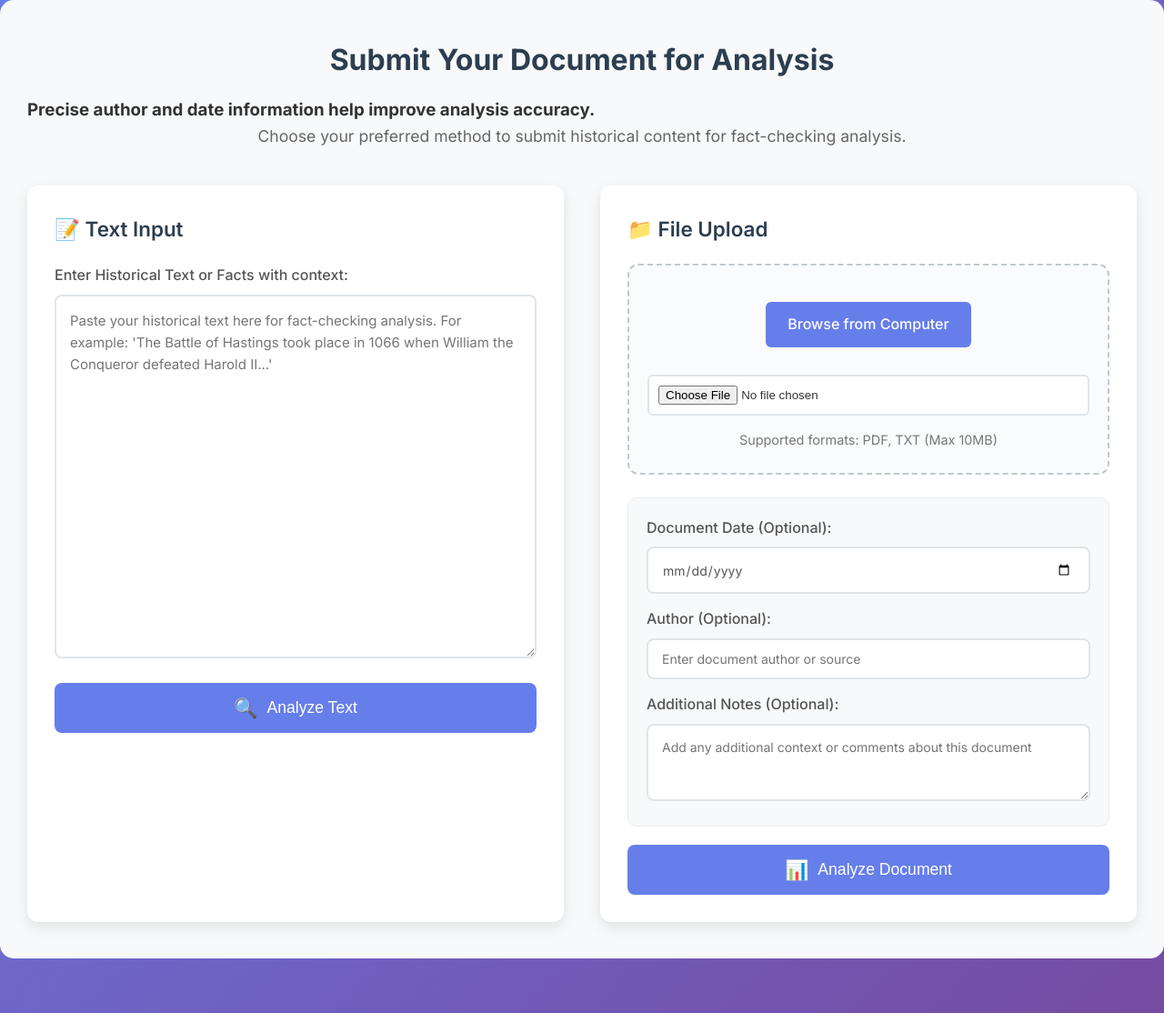
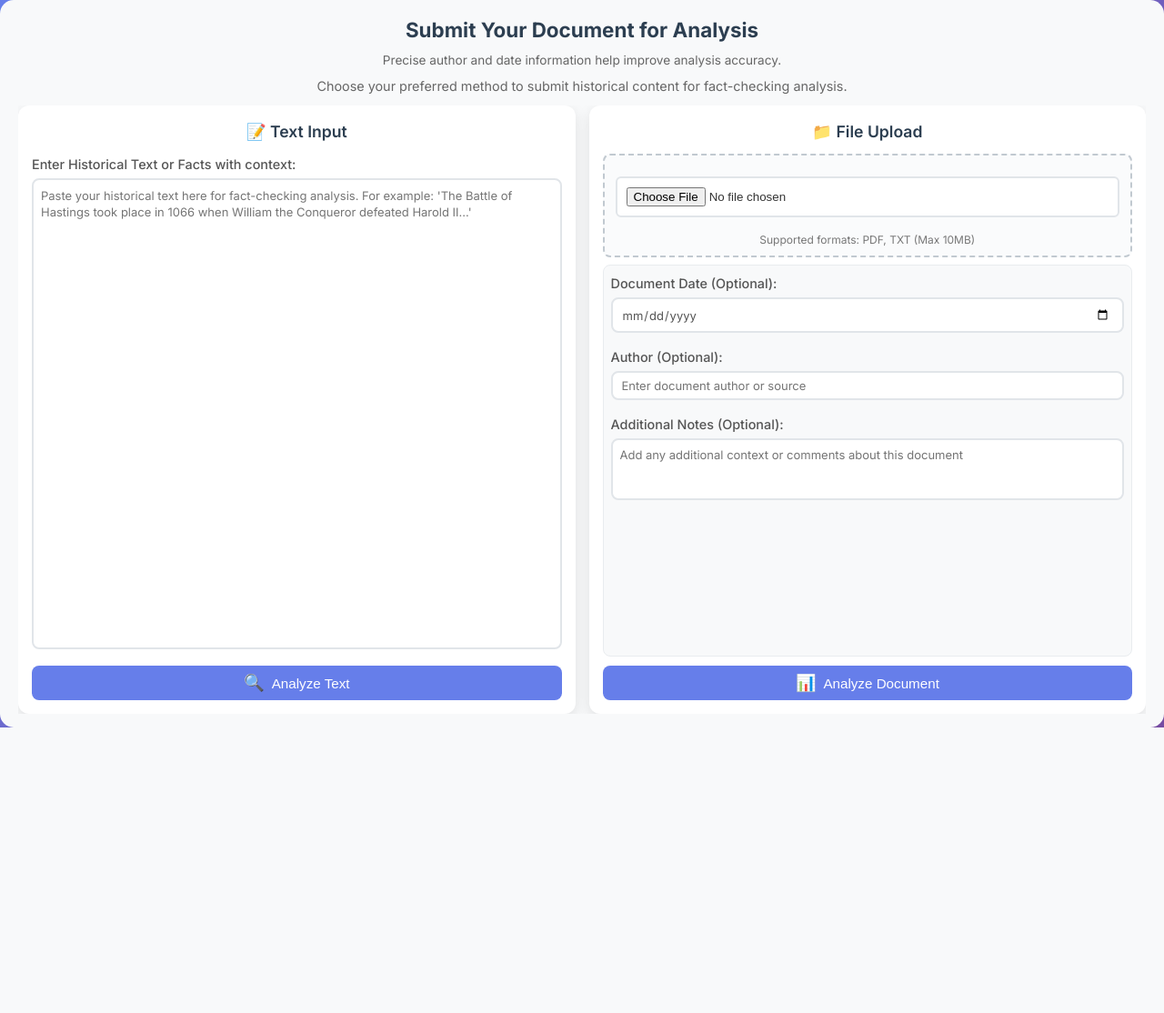
Before and after one commit to Dori-Tos/mistral-ai-project, a Flask app: page /import in a window 1280 px wide. Shown: the whole page at 91% size. After the commit the page ends 800 px from the top, so only its background shows below. Run offline with Flask 3, Linux system fonts and the light colour scheme; some libraries are stand-ins or nearby versions.

Commit message:
changed index layout and import file layout for better appearance

```diff
--- a/aiFeatures/MistralClient.py
+++ b/aiFeatures/MistralClient.py
@@ -298,7 +298,7 @@
             "accuracy": string,          # What do the PROVIDED SOURCES say? Quote them directly. If sources are empty, say "No sources available to verify"
             "biases": string,            # Any biases in the claim presentation (based on sources only)
             "contextualization": string, # Context from the PROVIDED SOURCES only. If no context available, say so.
-            "references": [string],      # List EXACT sources from the text above (document names, page numbers, or Wikipedia sections)
+            "references": [string],      # Extract ONLY the actual source citations from the SOURCES text above. Look for patterns like "Document: [filename]" followed by "Page X" or "Pages X-Y", or "Article: [name]" followed by "Section: [section name]". Format as: "[Document/Article name] - Page(s) X" or "[Article name] - Section: [section]". DO NOT include RAG query strings or tool call syntax.
             "score": int                 # 0=no sources or contradicted, 1=partial info, 2=mostly verified, 3=fully verified from sources
         }}
 
--- a/app/static/css/style.css
+++ b/app/static/css/style.css
@@ -11,6 +11,13 @@
     color: #333;
     background: linear-gradient(135deg, #667eea 0%, #764ba2 100%);
     min-height: 100vh;
+    height: 100vh;
+    overflow: hidden;
+}
+
+html {
+    overflow: hidden;
+    height: 100vh;
 }
 
 .container {
@@ -110,76 +121,122 @@
 
 /* Input Section */
 .input-section {
-    margin-bottom: 60px;
-    padding: 40px 0;
+    margin-bottom: 0;
+    padding: 15px 20px;
     background: #f8f9fa;
     border-radius: 15px;
-    padding: 40px 30px;
+    height: 100vh;
+    overflow: hidden;
+    display: flex;
+    flex-direction: column;
 }
 
 .input-section h2 {
-    font-size: 2em;
+    font-size: 1.4em;
     color: #2c3e50;
-    margin-bottom: 15px;
+    margin-bottom: 5px;
     text-align: center;
+}
+
+.input-section h3 {
+    font-size: 0.85em;
+    color: #666;
+    margin-bottom: 5px;
+    text-align: center;
+    font-weight: 400;
 }
 
 .section-description {
     text-align: center;
     color: #666;
-    margin-bottom: 40px;
-    font-size: 1.1em;
+    margin-bottom: 10px;
+    font-size: 0.9em;
 }
 
 .input-methods {
     display: grid;
     grid-template-columns: repeat(auto-fit, minmax(450px, 1fr));
-    gap: 40px;
+    gap: 15px;
+    flex: 1;
+    overflow: hidden;
 }
 
 .input-method {
     background: white;
-    padding: 30px;
+    padding: 15px;
     border-radius: 12px;
     box-shadow: 0 5px 15px rgba(0, 0, 0, 0.1);
+    display: flex;
+    flex-direction: column;
+    overflow: hidden;
 }
 
 .input-method h3 {
-    font-size: 1.4em;
+    font-size: 1.1em;
     color: #2c3e50;
-    margin-bottom: 20px;
+    margin-bottom: 10px;
     font-weight: 600;
+}
+
+.text-form,
+.file-form {
+    display: flex;
+    flex-direction: column;
+    flex: 1;
+    overflow: hidden;
+    justify-content: space-between;
 }
 
 /* Form Styles */
 .form-group {
-    margin-bottom: 20px;
+    margin-bottom: 8px;
+}
+
+.text-form > .form-group,
+.file-form > .file-upload-area,
+.file-form > .document-info {
+    flex: 0 0 auto;
+}
+
+.text-form .form-group:has(textarea),
+.file-form .document-info {
+    flex: 1 1 auto;
+    display: flex;
+    flex-direction: column;
+    overflow: hidden;
+}
+
+.text-form .form-group:has(textarea) textarea {
+    flex: 1;
+    height: auto;
 }
 
 .form-group label {
     display: block;
-    margin-bottom: 8px;
+    margin-bottom: 4px;
     font-weight: 500;
     color: #555;
+    font-size: 0.9em;
 }
 
 textarea {
     width: 100%;
-    padding: 15px;
+    padding: 8px;
     border: 2px solid #e1e5e9;
     border-radius: 8px;
     font-family: inherit;
-    font-size: 14px;
-    resize: vertical;
+    font-size: 13px;
+    resize: none;
     transition: border-color 0.3s ease;
 }
 
 /* Large textarea for maximum text input space */
 .large-textarea {
-    min-height: 400px;
-    max-height: 600px;
-    line-height: 1.6;
-    font-size: 15px;
+    height: 100%;
+    min-height: 100px;
+    line-height: 1.4;
+    font-size: 13px;
+    flex: 1;
 }
 
 textarea:focus {
@@ -190,10 +247,12 @@
 
 /* Document Information Section */
 .document-info {
-    margin-top: 25px;
-    padding: 20px;
+    margin-top: 8px;
+    padding: 8px;
     background: #f8f9fa;
-    border-radius: 10px;
+    border-radius: 8px;
+    overflow-y: auto;
+    flex: 1;
     border: 1px solid #e9ecef;
 }
 
@@ -209,11 +268,11 @@
 input[type="text"],
 input[type="date"] {
     width: 100%;
-    padding: 12px 15px;
+    padding: 6px 10px;
     border: 2px solid #e1e5e9;
     border-radius: 8px;
     font-family: inherit;
-    font-size: 14px;
+    font-size: 13px;
     transition: border-color 0.3s ease;
     background: white;
 }
@@ -245,8 +304,8 @@
 /* File Upload Styles */
 .file-upload-area {
     border: 2px dashed #c1c9d0;
-    border-radius: 12px;
-    padding: 40px;
+    border-radius: 8px;
+    padding: 10px;
     text-align: center;
     transition: all 0.3s ease;
     background: #fafbfc;
@@ -254,7 +313,7 @@
 }
 
 .file-upload-area.compact {
-    padding: 25px 20px;
+    padding: 8px 12px;
 }
 
 .file-upload-area.compact .upload-icon {
@@ -290,24 +349,27 @@
 
 .file-browse-btn {
     display: inline-block;
-    background: #667eea;
-    color: white;
-    padding: 12px 24px;
+    background: transparent;
+    color: #667eea;
+    padding: 6px 12px;
+    border: 1px solid #667eea;
     border-radius: 6px;
     cursor: pointer;
     font-weight: 500;
-    transition: background-color 0.3s ease;
-    margin: 15px 0;
+    transition: all 0.3s ease;
+    margin: 5px 0;
+    font-size: 0.85em;
 }
 
 .file-browse-btn:hover {
-    background: #5a67d8;
+    background: #667eea;
+    color: white;
 }
 
 .file-info {
-    font-size: 0.9em;
+    font-size: 0.75em;
     color: #777;
-    margin-top: 10px;
+    margin-top: 3px;
 }
 
 .file-preview {
@@ -398,18 +460,19 @@
     background: #667eea;
     color: white;
     border: none;
-    padding: 15px 30px;
+    padding: 8px 20px;
     border-radius: 8px;
-    font-size: 1.1em;
+    font-size: 0.95em;
     font-weight: 500;
     cursor: pointer;
     transition: all 0.3s ease;
     display: flex;
     align-items: center;
     justify-content: center;
-    gap: 10px;
+    gap: 8px;
     width: 100%;
-    margin-top: 20px;
+    margin-top: 10px;
+    flex-shrink: 0;
 }
 
 .submit-btn:hover {
--- a/app/templates/import.html
+++ b/app/templates/import.html
@@ -73,9 +73,6 @@
           >
             <div class="file-upload-area compact">
               <div class="upload-content">
-                <label for="file-input" class="file-browse-btn">
-                  Browse from Computer
-                </label>
                 <input
                   type="file"
                   id="file-input"
```
Also changed, not shown: other parts of app/static/css/style.css (+13 -9 lines), app/templates/event_detail.html (+13 -1 lines), app/templates/index.html (+12 -84 lines).
